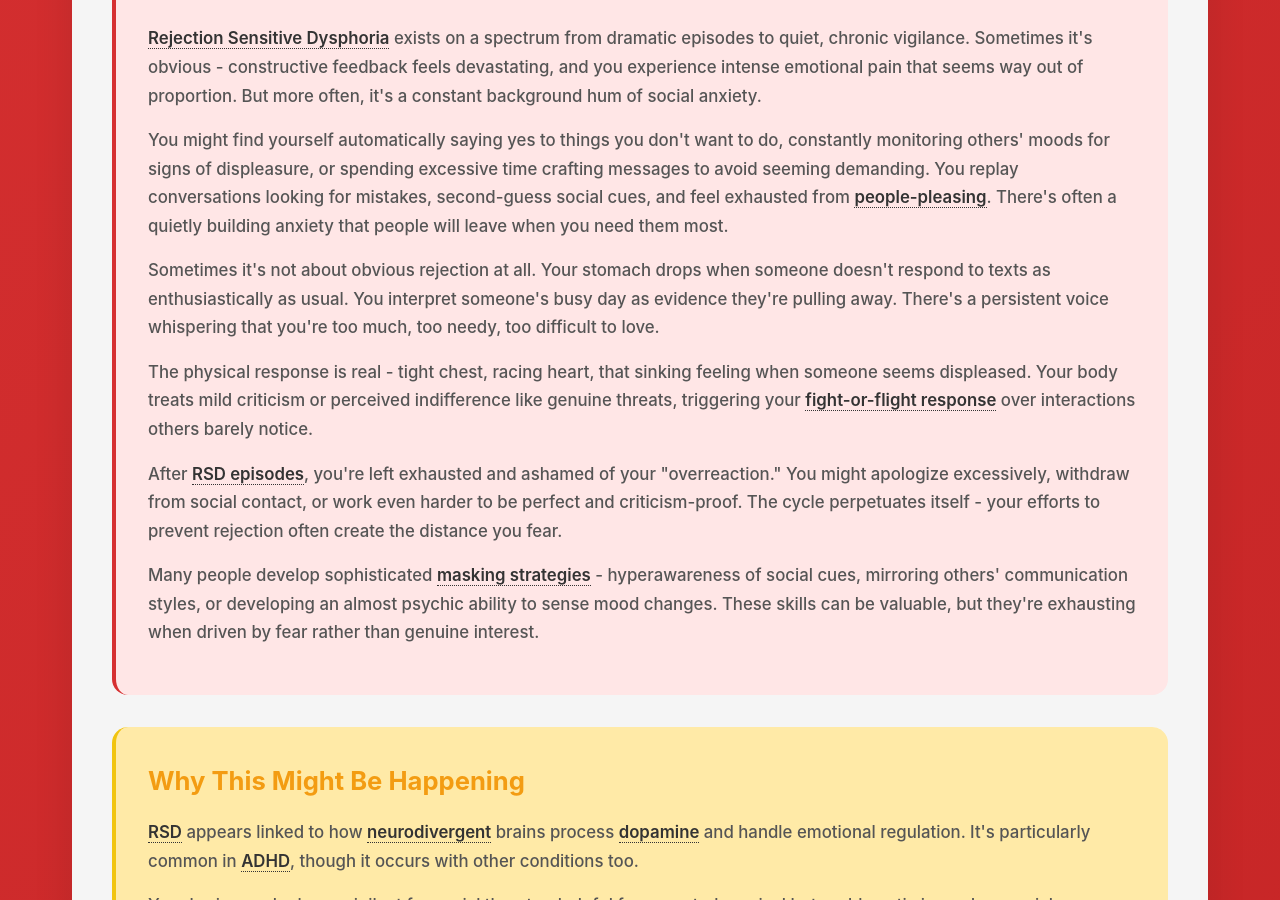
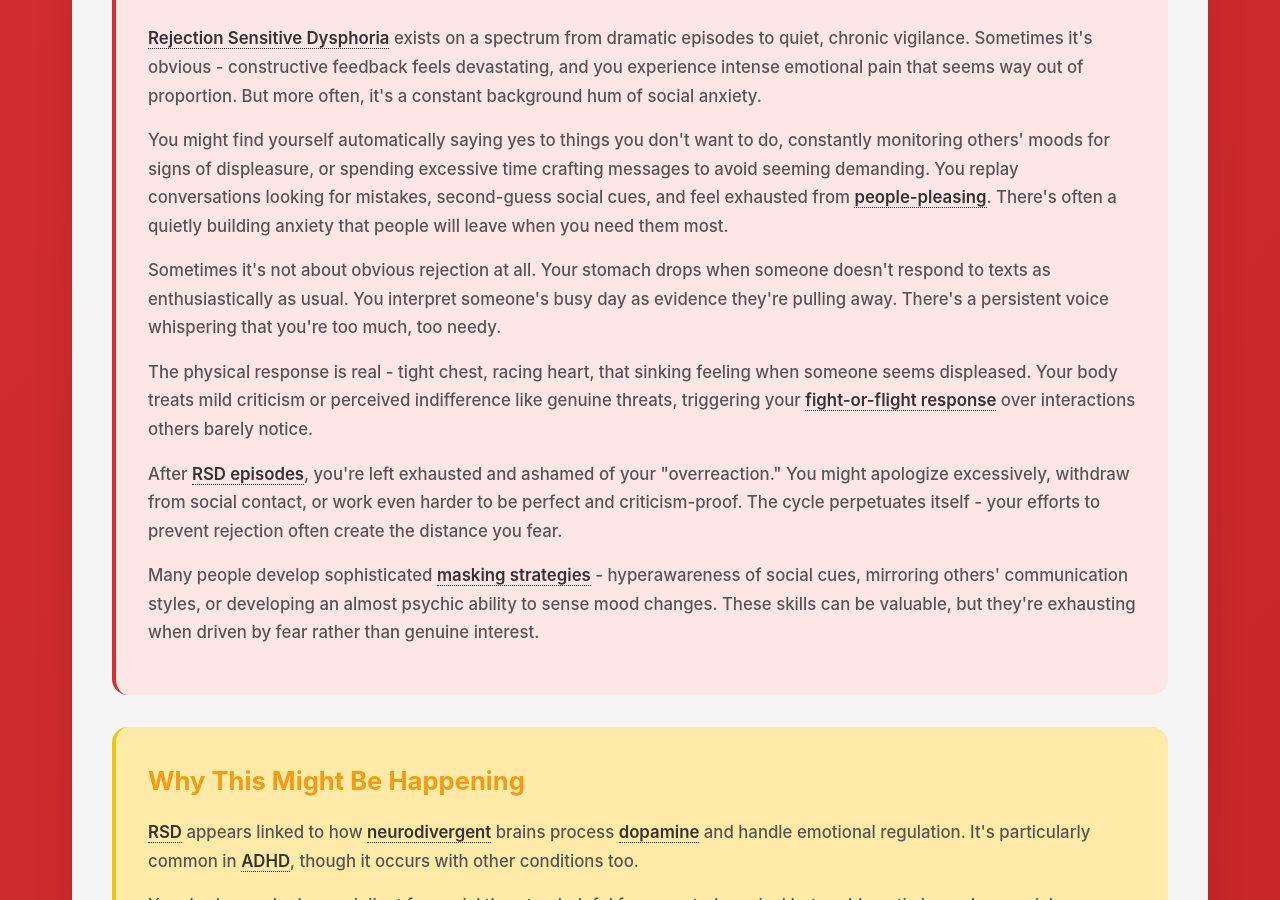
Before and after one commit to neurodivergent-survival-guide/neurodivergent-survival-guide, a Jekyll site: the page built from struggles/rejection-sensitive-dysphoria.html, in a window 1280 px wide and 900 px high, scrolled down 796 px. Built offline with Jekyll 4.4.1, drawn with Linux system fonts in a browser that asks for light colours.

Commit message:
Update rejection-sensitive-dysphoria.html

```diff
--- a/struggles/rejection-sensitive-dysphoria.html
+++ b/struggles/rejection-sensitive-dysphoria.html
@@ -29,7 +29,7 @@ search_terms: ["so sensitive", "always sorry", "overthinking", "rejection hurts"
 
         <p>You might find yourself automatically saying yes to things you don't want to do, constantly monitoring others' moods for signs of displeasure, or spending excessive time crafting messages to avoid seeming demanding. You replay conversations looking for mistakes, second-guess social cues, and feel exhausted from <a class="jargon">people-pleasing<span class="tooltip">Automatically prioritizing others' comfort over your own needs to avoid potential conflict or rejection</span></a>. There's often a quietly building anxiety that people will leave when you need them most.</p>
 
-        <p>Sometimes it's not about obvious rejection at all. Your stomach drops when someone doesn't respond to texts as enthusiastically as usual. You interpret someone's busy day as evidence they're pulling away. There's a persistent voice whispering that you're too much, too needy, too difficult to love.</p>
+        <p>Sometimes it's not about obvious rejection at all. Your stomach drops when someone doesn't respond to texts as enthusiastically as usual. You interpret someone's busy day as evidence they're pulling away. There's a persistent voice whispering that you're too much, too needy.</p>
 
         <p>The physical response is real - tight chest, racing heart, that sinking feeling when someone seems displeased. Your body treats mild criticism or perceived indifference like genuine threats, triggering your <a class="jargon">fight-or-flight response<span class="tooltip">Your body's automatic reaction to perceived threats, causing physical and emotional arousal</span></a> over interactions others barely notice.</p>
 
```
